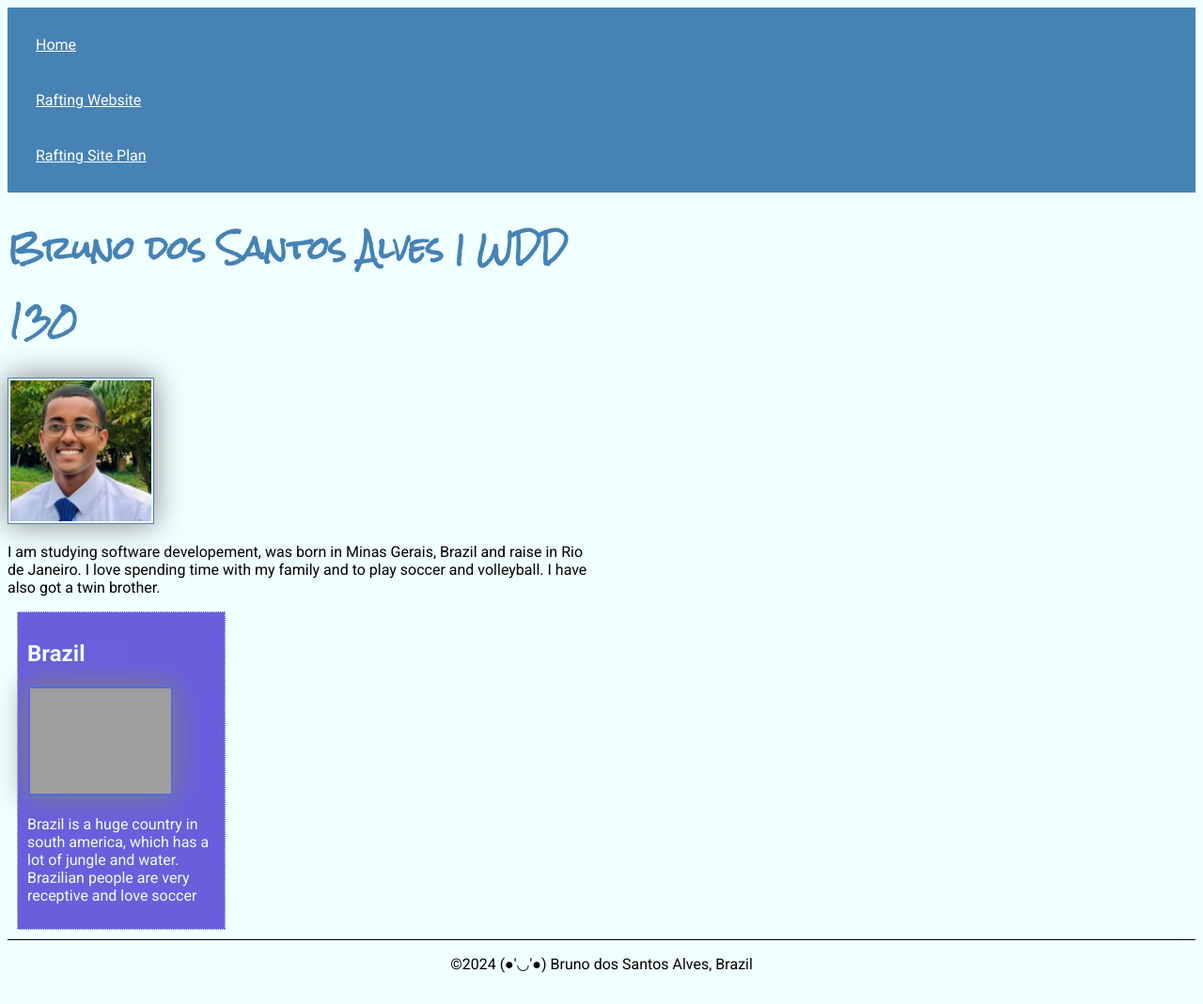
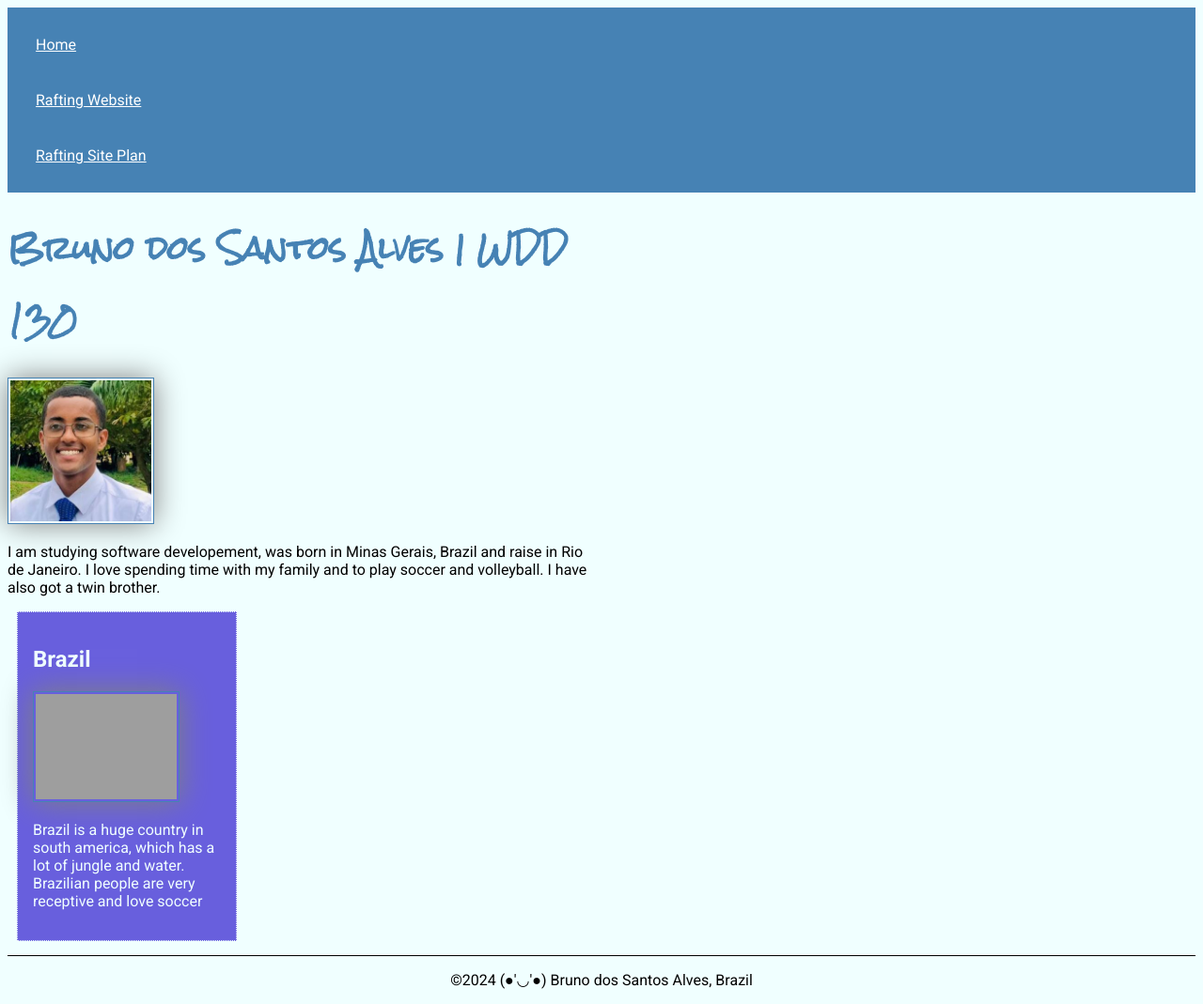
Before and after one commit to bruninrko123/wdd130, a plain HTML site: page index.html in a window 1280 px wide. Shown: the whole page at 94% size. Drawn offline with Linux system fonts and the light colour scheme; grey boxes are pictures that could not be loaded.

Commit message:
changewe

```diff
--- a/styles/styles.css
+++ b/styles/styles.css
@@ -35,13 +35,13 @@ aside{
     width: 200px;
     margin: 10px;
     border: dotted 1px;
-    padding: 10px;
+    padding: 1rem;
     background-color: #685fdd ;
     color: azure;
 }
 
 footer{
-    margin-top: 10px;
+    margin-top: 15px;
     border-top: 1px solid black;
     text-align: center;
 }
```
Also changed, not shown: week02/box-model.html (+1 -1 lines), week02/styles/box-model.css (renamed from styles/box-model.css).
